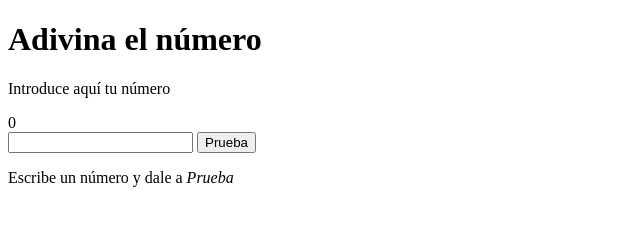
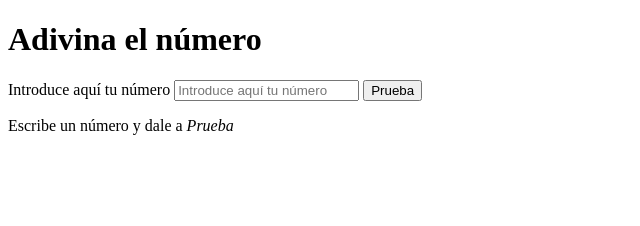
Before and after one commit to cterrasid/f-m2-evaluacion-intermedia-cterrasid, a plain HTML site: page index.html in a window 1280 px wide. Shown: the whole page, without its empty margins (0-640 px from the left). Drawn offline with Linux system fonts and the light colour scheme.

Commit message:
Create folders structure for the Projects

```diff
--- a/index.html
+++ b/index.html
@@ -1,19 +1,25 @@
 <!DOCTYPE html>
 <html lang="en">
+
 <head>
     <meta charset="UTF-8">
     <meta name="viewport" content="width=device-width, initial-scale=1.0">
     <meta http-equiv="X-UA-Compatible" content="ie=edge">
     <title>f-m2-evaluacion-intermedia-cterrasid</title>
-    <link rel="stylesheet" href="main.css">
+    <link rel="stylesheet" href="styles/main.css">
 </head>
+
 <body>
     <h1>Adivina el número</h1>
-    <p>Introduce aquí tu número</p>
-    <div class="game__counter">0</div>
-    <input class="game__input" type="number" name="number" id="number">
-    <button class="game__button" type="submit">Prueba</button>
+    <div class="game__counter"></div>
+    <form action="" method="get">
+        <label for="number">Introduce aquí tu número</label>
+        <input class="game__input" type="number" name="user_number" id="number" label="user_number"
+            placeholder="Introduce aquí tu número">
+        <button class="game__button" type="submit">Prueba</button>
+    </form>
     <p class="game__feedback">Escribe un número y dale a <em>Prueba</em></p>
-    <script type="text/javascript" src="main.js"></script>
+    <script type="text/javascript" src="js/main.js"></script>
 </body>
+
 </html>
```
Also changed, not shown: js/main.js (renamed from main.js), styles/main.css (added).
